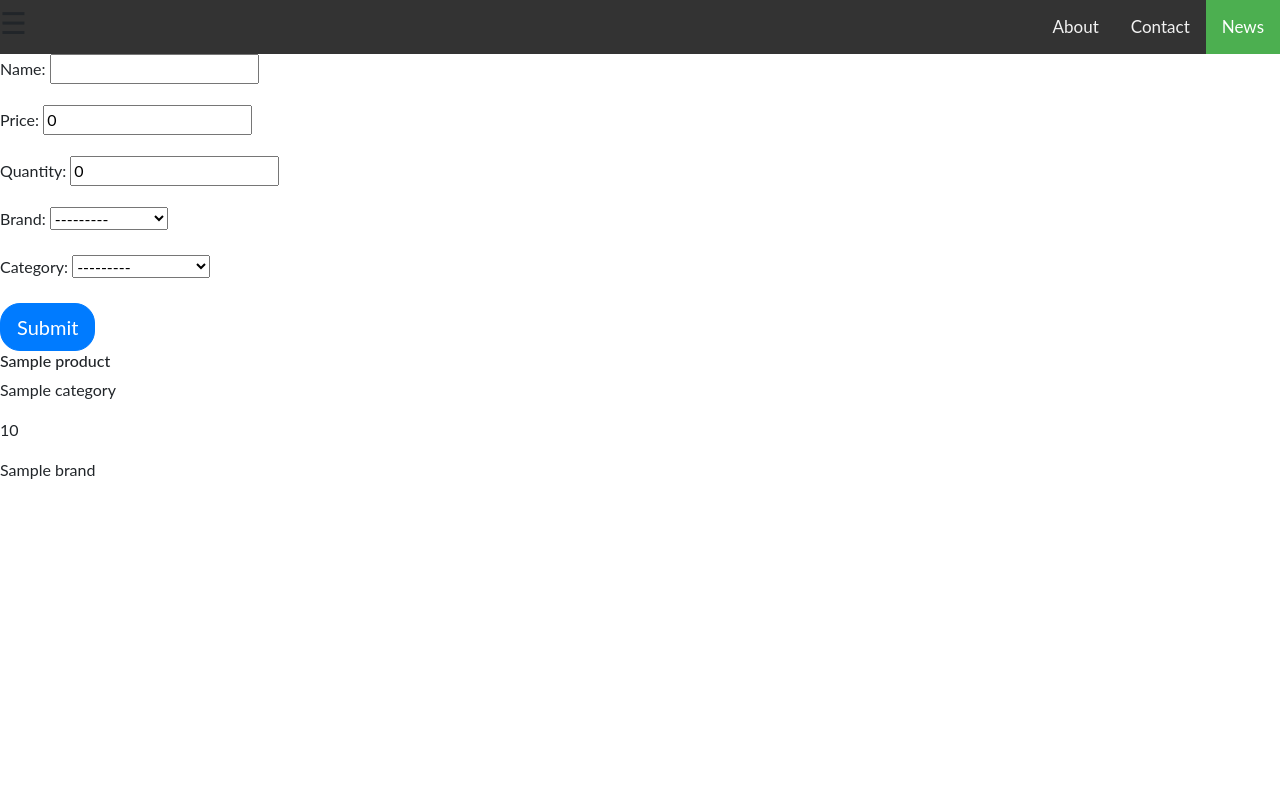
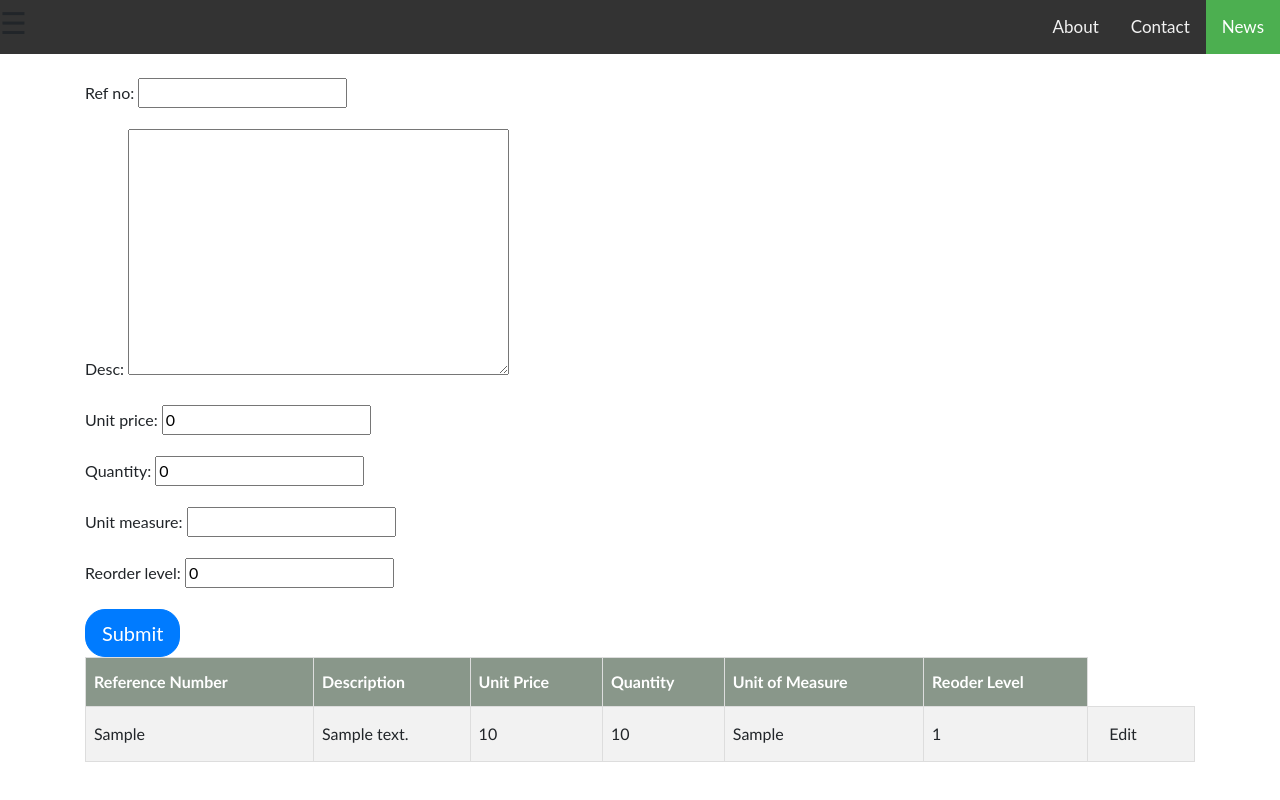
Before and after one commit to rehemafaith/inventory, a Django app: page /product/ in a window 1280 px wide. Run offline with Django 3.2, Linux system fonts and the light colour scheme; tables that the repository leaves empty hold one stand-in row (values such as "Sample post"); some libraries are stand-ins or nearby versions.

Commit message:
made changes to the models

```diff
--- a/stock/admin.py
+++ b/stock/admin.py
@@ -1,8 +1,6 @@
 from django.contrib import admin
-from .models import Brand,Category,Store,Products,Order
+from .models import Products,Order
 
-admin.site.register(Brand)
-admin.site.register(Category)
-admin.site.register(Store)
+
 admin.site.register(Products)
 admin.site.register(Order)
--- a/stock/models.py
+++ b/stock/models.py
@@ -24,82 +24,21 @@ class Profile(models.Model):
    def __str__(self):
       return self.name
 
-class Brand(models.Model):
-  '''
-  Holds the name of the brand
-  '''
-
-  name = models.CharField(max_length = 250)
-
-  def save_brand(self):
-    self.save()
-
-  def delete_brand(self):
-    Brand.objects.get(id = self.id).delete()
-
-  def edit_brand(self,new_brand):
-     bran = Brand.objects.get(id = self.id)
-     bran.brand = new_brand
-     bran.save()
 
 
-  def __str__(self):
-    return self.name
 
-class Category(models.Model):
-  '''
-  Holds the name of the category
-  '''
-
-  name = models.CharField(max_length = 250)
-
-  def save_cat(self):
-    self.save()
-
-  def delete_cat(self):
-    Category.objects.get(id = self.id).delete()
-
-  def edit_cat(self,new_category):
-     cat = Category.objects.get(id = self.id)
-     cat.category = new_category
-     cat.save()
-
-
-  def __str__(self):
-    return self.name
-
-class Store(models.Model):
-  '''
-  Holds the name of the store
-  '''
-
-  name = models.CharField(max_length = 250)
-
-  def save_store(self):
-    self.save()
-
-  def delete_store(self):
-    Store.objects.get(id = self.id).delete()
-
-  def edit_store(self,new_store):
-     sto = Store.objects.get(id = self.id)
-     sto.store = new_store
-     sto.save()
-
-
-  def __str__(self):
-    return self.name
 
 class Products(models.Model):
   '''
   Holds the product info.
   '''
 
-  name = models.CharField(max_length = 250)
-  price = models.PositiveIntegerField(default = 0)
+  ref_no = models.CharField(max_length = 250)
+  desc = models.TextField(max_length=400)
+  unit_price = models.PositiveIntegerField(default = 0)
   quantity = models.PositiveIntegerField(default = 0)
-  brand = models.ForeignKey('Brand', on_delete=models.CASCADE)
-  category = models.ForeignKey(Category, on_delete=models.CASCADE)
+  unit_measure = models.CharField(max_length = 250)
+  reorder_level = models.PositiveIntegerField(default = 0 )
 
 
 
@@ -119,10 +58,10 @@ class Products(models.Model):
 
 class Order(models.Model):
 
-  name = models.CharField(max_length = 250)
-  address = models.CharField(max_length = 250)
-  phone = models.PositiveIntegerField(default = 0)
-  product = models. ForeignKey( Products, on_delete=models.CASCADE)
+  ref_no = models.CharField(max_length = 250)
+  desc = models.TextField(max_length = 400)
+  quantity = models.PositiveIntegerField(default = 0)
+  date = models.CharField(max_length = 250 )
 
 
   def save_order(self):
--- a/stock/templates/nav.html
+++ b/stock/templates/nav.html
@@ -115,10 +115,9 @@
     <div id="mySidenav" class="sidenav">
       <a href="javascript:void(0)" class="closebtn" onclick="closeNav()">&times;</a>
       <a href="{%url 'home'%}">Home</a>
-      <a href="{%url 'brand'%}">Brand</a>
-      <a href="{%url 'stores'%}">Stores</a>
-      <a href="{%url 'categories'%}">Categories</a>
-      <a href="{%url 'product'%}">Products</a>
+      <div>      <a href="{%url 'product'%}">Products</a></div>
+
+      <a href="{%url 'order'%}">Order</a>
     </div>
 
 
--- a/stock/templates/product.html
+++ b/stock/templates/product.html
@@ -5,23 +5,72 @@
   <meta name="viewport" content="width=device-width, initial-scale=1.0">
   <meta http-equiv="X-UA-Compatible" content="ie=edge">
   <title>Product</title>
+
+  <style>
+    #customers {
+      font-family: "Trebuchet MS", Arial, Helvetica, sans-serif;
+      border-collapse: collapse;
+      width: 100%;
+    }
+
+    #customers td, #customers th {
+      border: 1px solid #ddd;
+      padding: 8px;
+    }
+
+    #customers tr:nth-child(even){background-color: #f2f2f2;}
+
+    #customers tr:hover {background-color: #ddd;}
+
+    #customers th {
+      padding-top: 12px;
+      padding-bottom: 12px;
+      text-align: left;
+      background-color: rgb(137, 151, 138);
+      color: white;
+    }
+    </style>
 </head>
 <body>
   {% extends 'base.html' %}
   {% load static %}
 
   {% block content %}
+  <div class="container">
+    <br>
   <form action="/product/" method="POST" enctype="multipart/form-data">
     {% csrf_token %}
-    {{ form.as_p }}
+    {{ form.as_p}}
     <input type="submit" value="Submit" style="border-radius: 20px;" class="btn btn-primary btn-lg">
 
-    {%for prod in product%}
-    <h6>{{prod.name}}</h6>
-    <p>{{prod.category}}</p>
-    <p>{{prod.price}}</p>
-    <p>{{prod.brand}}</p>
-    {% endfor %}
+    <table id="customers">
+
+
+      <tr>
+        <th>Reference Number</th>
+        <th>Description</th>
+        <th> Unit Price</th>
+        <th>Quantity</th>
+        <th>Unit of Measure</th>
+        <th>Reoder Level</th>
+      </tr>
+      {%for prod in product%}
+      <tr>
+        <td>{{prod.ref_no}}</td>
+        <td>{{prod.desc}}</td>
+        <td>{{prod.unit_price}}</td>
+        <td>{{prod.quantity}}</td>
+        <td>{{prod.unit_measure}}</td>
+        <td>{{prod.reorder_level}}</td>
+        <td><a href="/product/{{ prod.id }}/delete/"><button type="button" class="btn btn-default"><span class="glyphicon glyphicon-pencil" aria-hidden="true"></span> Edit</button></a></td>
+
+      </tr>
+      {% endfor %}
+    </table>
+
+
+  </div>
+
   {%endblock%}
 </body>
 </html>
--- a/stock/templates/store.html
+++ /dev/null
@@ -1 +0,0 @@
-<h1>Stores works</h1>
--- a/stock/urls.py
+++ b/stock/urls.py
@@ -3,9 +3,9 @@ from . import views
 
 urlpatterns=[
     url('^$',views.home,name = 'home'),
-    url('^brand/$',views.brand,name = 'brand'),
-    url('^stores/$',views.stores,name = 'stores'),
-    url('^categories/$',views.categories,name = 'categories'),
     url('^product/$',views.product,name = 'product'),
     url('^order/$',views.order,name = 'order'),
+
+    url(r'^product/(?P<id>\d+)/delete/$',views.delete_product, name='delete'),
+
 ]
--- a/stock/views.py
+++ b/stock/views.py
@@ -1,7 +1,8 @@
-from django.shortcuts import render,redirect
+from django.shortcuts import render,redirect,get_object_or_404
 from django.http  import HttpResponse
-from .models import Brand,Category,Store,Products,Order
-from .forms import BrandForm,StoreForm,CategoryForm,ProductForm,OrderForm
+from .models import Products,Order
+from .forms import ProductForm,OrderForm
+from django.contrib import messages
 
 
 def home(request):
@@ -9,67 +10,7 @@ def home(request):
 
     return render(request,'home.html')
 
-def brand(request):
-    brand = Brand.objects.all()
 
-    if request.method == 'POST':
-      form = BrandForm(request.POST,request.FILES)
-      if form.is_valid():
-        brand = form.save(commit=False)
-        form.save()
-        return redirect('brand')
-    else:
-      form = BrandForm()
-
-
-    context = {
-      'form':form,
-      'brand':brand,
-    }
-
-    return render(request,'brand.html',context)
-
-
-
-def categories(request):
-
-    category = Category.objects.all()
-
-    if request.method == 'POST':
-      form = CategoryForm(request.POST,request.FILES)
-      if form.is_valid():
-        category = form.save(commit=False)
-        form.save()
-        return redirect('categories')
-    else:
-      form = CategoryForm()
-
-    context ={
-      'form':form,
-      'category':category,
-    }
-    return render(request,'category.html',context)
-
-
-
-def stores(request):
-
-    store = Store.objects.all()
-
-    if request.method == 'POST':
-      form = StoreForm(request.POST,request.FILES)
-      if form.is_valid():
-        store = form.save(commit=False)
-        form.save()
-        return redirect('stores')
-    else:
-      form = StoreForm()
-
-    context ={
-      'form':form,
-      'store':store,
-    }
-    return render(request,'store.html',context)
 
 def product(request):
 
@@ -111,4 +52,24 @@ def order(request):
     'order':order,
   }
 
+
+
   return render(request,'order.html',context)
+
+
+def delete_product(request, id=None):
+
+    product= get_object_or_404(Products, id=id)
+
+
+
+    if request.method == "POST":
+        product.delete()
+        messages.success(request, "Post successfully deleted!")
+        return redirect("product")
+
+    context= {'product': product,
+
+              }
+
+    return render(request, 'delete_product.html', context)
```
Also changed, not shown: stock/forms.py (+3 -35 lines), stock/templates/delete_product.html (added, +25 -0 lines), stock/templates/order.html (+57 -11 lines), stock/migrations/0001_initial.py.
